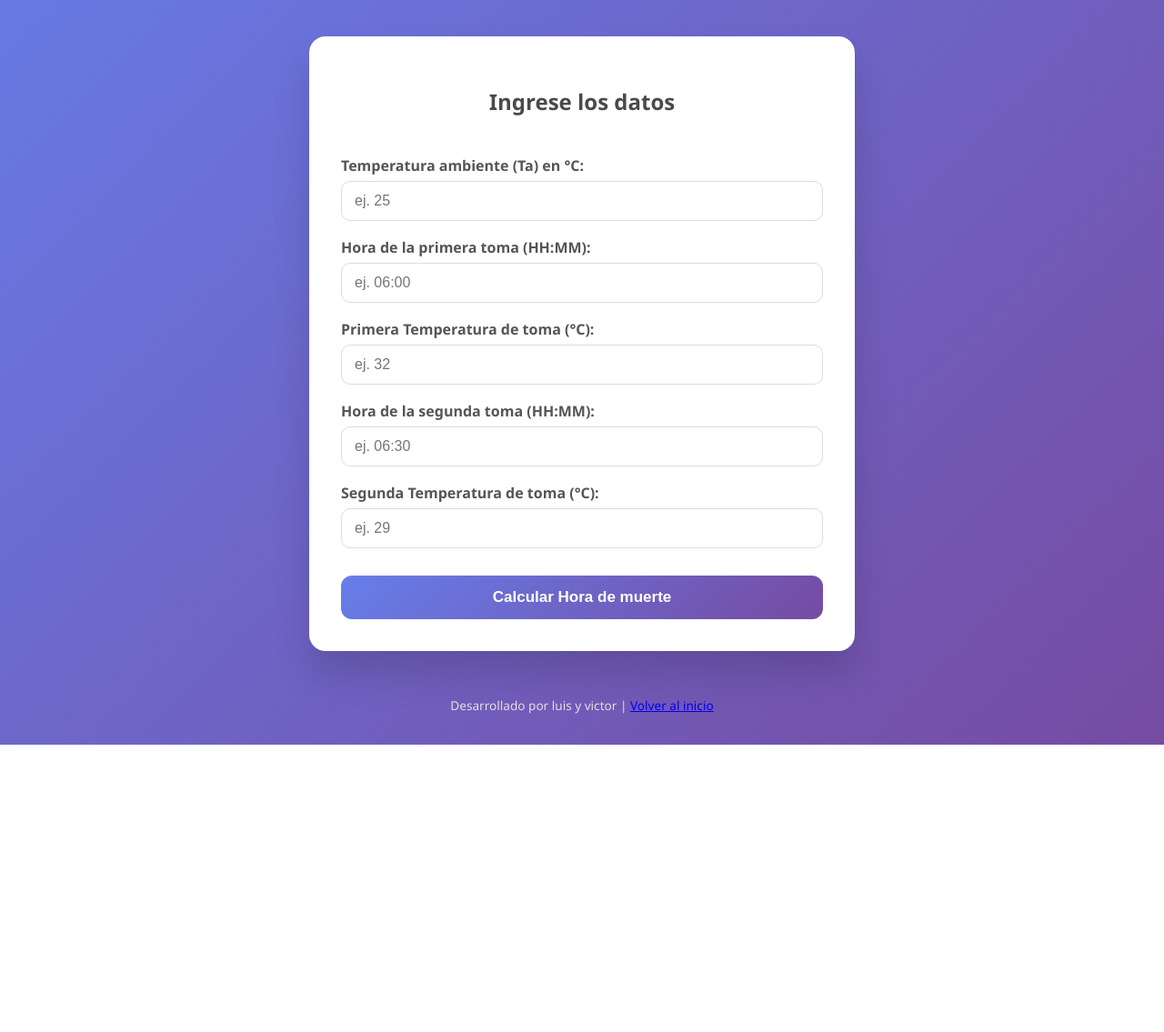
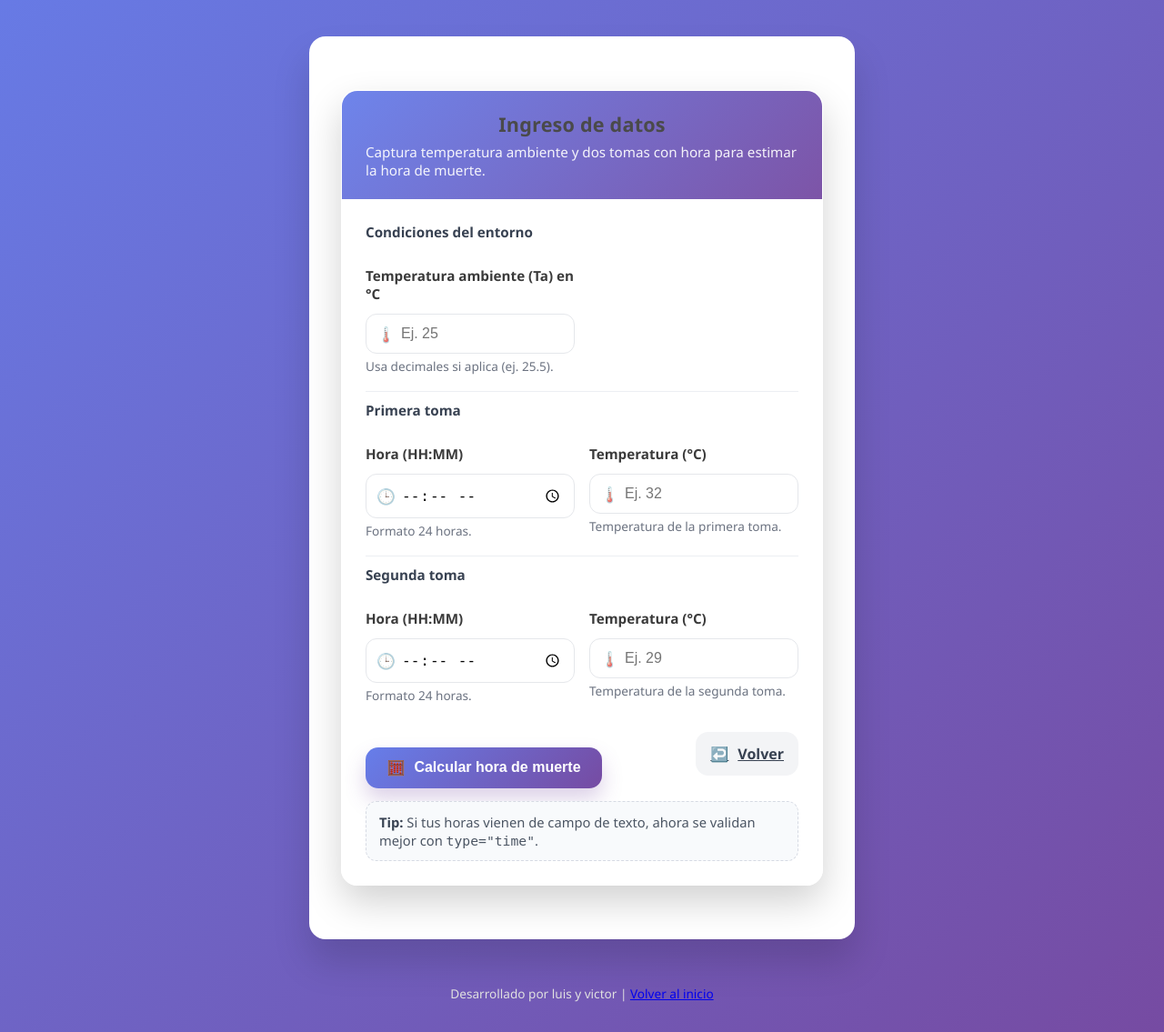
Before and after one commit to frostycello/calculadorforence, a Flask app: page / in a window 1280 px wide. Shown: the part 191-1326 px from the top of the page at 91% size. Before the commit the page ends 1010 px from the top, so only its background shows below. Run offline with Flask 3, Linux system fonts and the light colour scheme.

Commit message:
Update perito.html

```diff
--- a/Perito/templates/perito.html
+++ b/Perito/templates/perito.html
@@ -3,24 +3,272 @@
 {% block title %}Ingreso de Datos{% endblock %}
 
 {% block content %}
-    <h2>Ingrese los datos</h2>
-    <form method="POST">
-        <label for="Ta">Temperatura ambiente (Ta) en °C:</label>
-        <input type="number" step="0.1" id="Ta" name="Ta" required placeholder="ej. 25">
+<style>
+  .card {
+    max-width: 860px;
+    margin: 24px auto;
+    background: rgba(255,255,255,0.92);
+    border: 1px solid rgba(255,255,255,0.35);
+    border-radius: 18px;
+    box-shadow: 0 18px 40px rgba(0,0,0,0.18);
+    overflow: hidden;
+  }
 
-        <label for="hora1">Hora de la primera toma (HH:MM):</label>
-        <input type="text" id="hora1" name="hora1" required placeholder="ej. 06:00">
+  .card-header {
+    padding: 22px 26px;
+    background: linear-gradient(135deg, rgba(102,126,234,0.95), rgba(118,75,162,0.95));
+    color: #fff;
+  }
 
-        <label for="T1">Primera Temperatura de toma (°C):</label>
-        <input type="number" step="0.1" id="T1" name="T1" required placeholder="ej. 32">
+  .card-header h2 {
+    margin: 0;
+    font-size: 1.35rem;
+    letter-spacing: 0.2px;
+  }
 
-        <label for="hora2">Hora de la segunda toma (HH:MM):</label>
-        <input type="text" id="hora2" name="hora2" required placeholder="ej. 06:30">
+  .card-header p {
+    margin: 6px 0 0;
+    opacity: 0.92;
+    font-size: 0.95rem;
+  }
 
-        <label for="T2">Segunda Temperatura de toma (°C):</label>
-        <input type="number" step="0.1" id="T2" name="T2" required placeholder="ej. 29">
+  .card-body {
+    padding: 26px;
+  }
 
-        <button type="submit">Calcular Hora de muerte</button>
+  .grid {
+    display: grid;
+    grid-template-columns: 1fr;
+    gap: 16px;
+  }
+
+  @media (min-width: 740px) {
+    .grid {
+      grid-template-columns: 1fr 1fr;
+    }
+  }
+
+  .field {
+    display: flex;
+    flex-direction: column;
+    gap: 6px;
+  }
+
+  .field label {
+    font-weight: 650;
+    color: #3a3a3a;
+    font-size: 0.95rem;
+  }
+
+  .hint {
+    font-size: 0.85rem;
+    color: #6b7280;
+    margin-top: -2px;
+  }
+
+  .input-wrap {
+    position: relative;
+  }
+
+  .input-wrap .icon {
+    position: absolute;
+    left: 12px;
+    top: 50%;
+    transform: translateY(-50%);
+    opacity: 0.75;
+    font-size: 1.05rem;
+  }
+
+  .field input {
+    width: 100%;
+    padding: 12px 12px 12px 38px;
+    font-size: 16px;
+    border: 1px solid #e5e7eb;
+    border-radius: 12px;
+    background: #fff;
+    transition: border-color 0.2s ease, box-shadow 0.2s ease;
+  }
+
+  .field input:focus {
+    outline: none;
+    border-color: rgba(102,126,234,0.9);
+    box-shadow: 0 0 0 4px rgba(102,126,234,0.18);
+  }
+
+  .divider {
+    margin: 18px 0 10px;
+    height: 1px;
+    background: #eceff3;
+    border: none;
+  }
+
+  .section-title {
+    font-weight: 750;
+    color: #374151;
+    margin: 0 0 10px;
+    font-size: 0.95rem;
+  }
+
+  .actions {
+    display: flex;
+    flex-direction: column;
+    gap: 10px;
+    margin-top: 18px;
+  }
+
+  @media (min-width: 740px) {
+    .actions {
+      flex-direction: row;
+      align-items: center;
+      justify-content: space-between;
+    }
+  }
+
+  .btn {
+    display: inline-flex;
+    align-items: center;
+    justify-content: center;
+    gap: 10px;
+    padding: 13px 16px;
+    border: none;
+    border-radius: 14px;
+    cursor: pointer;
+    font-weight: 750;
+    font-size: 16px;
+    transition: transform 0.18s ease, box-shadow 0.18s ease, opacity 0.18s ease;
+  }
+
+  .btn-primary {
+    color: #fff;
+    background: linear-gradient(135deg, #667eea, #764ba2);
+    box-shadow: 0 12px 22px rgba(118,75,162,0.25);
+    width: 100%;
+  }
+
+  @media (min-width: 740px) {
+    .btn-primary {
+      width: auto;
+      min-width: 260px;
+    }
+  }
+
+  .btn-primary:hover {
+    transform: translateY(-2px);
+    box-shadow: 0 16px 26px rgba(118,75,162,0.30);
+  }
+
+  .btn-secondary {
+    background: #f3f4f6;
+    color: #374151;
+    width: 100%;
+  }
+
+  @media (min-width: 740px) {
+    .btn-secondary {
+      width: auto;
+    }
+  }
+
+  .btn-secondary:hover {
+    opacity: 0.9;
+  }
+
+  .note {
+    margin-top: 14px;
+    background: #f8fafc;
+    border: 1px dashed #d6dae3;
+    padding: 12px 14px;
+    border-radius: 12px;
+    color: #4b5563;
+    font-size: 0.92rem;
+  }
+
+  .note strong {
+    color: #374151;
+  }
+</style>
+
+<div class="card">
+  <div class="card-header">
+    <h2>Ingreso de datos</h2>
+    <p>Captura temperatura ambiente y dos tomas con hora para estimar la hora de muerte.</p>
+  </div>
+
+  <div class="card-body">
+    <form method="POST" autocomplete="off">
+      <p class="section-title">Condiciones del entorno</p>
+      <div class="grid">
+        <div class="field">
+          <label for="Ta">Temperatura ambiente (Ta) en °C</label>
+          <div class="input-wrap">
+            <span class="icon">🌡️</span>
+            <input type="number" step="0.1" id="Ta" name="Ta" required placeholder="Ej. 25">
+          </div>
+          <div class="hint">Usa decimales si aplica (ej. 25.5).</div>
+        </div>
+      </div>
+
+      <hr class="divider">
+
+      <p class="section-title">Primera toma</p>
+      <div class="grid">
+        <div class="field">
+          <label for="hora1">Hora (HH:MM)</label>
+          <div class="input-wrap">
+            <span class="icon">🕒</span>
+            <input type="time" id="hora1" name="hora1" required>
+          </div>
+          <div class="hint">Formato 24 horas.</div>
+        </div>
+
+        <div class="field">
+          <label for="T1">Temperatura (°C)</label>
+          <div class="input-wrap">
+            <span class="icon">🌡️</span>
+            <input type="number" step="0.1" id="T1" name="T1" required placeholder="Ej. 32">
+          </div>
+          <div class="hint">Temperatura de la primera toma.</div>
+        </div>
+      </div>
+
+      <hr class="divider">
+
+      <p class="section-title">Segunda toma</p>
+      <div class="grid">
+        <div class="field">
+          <label for="hora2">Hora (HH:MM)</label>
+          <div class="input-wrap">
+            <span class="icon">🕒</span>
+            <input type="time" id="hora2" name="hora2" required>
+          </div>
+          <div class="hint">Formato 24 horas.</div>
+        </div>
+
+        <div class="field">
+          <label for="T2">Temperatura (°C)</label>
+          <div class="input-wrap">
+            <span class="icon">🌡️</span>
+            <input type="number" step="0.1" id="T2" name="T2" required placeholder="Ej. 29">
+          </div>
+          <div class="hint">Temperatura de la segunda toma.</div>
+        </div>
+      </div>
+
+      <div class="actions">
+        <button class="btn btn-primary" type="submit">
+          <span>🧮</span> Calcular hora de muerte
+        </button>
+
+        <!-- Si tienes ruta para volver, cámbiala aquí -->
+        <a class="btn btn-secondary" href="/">
+          <span>↩️</span> Volver
+        </a>
+      </div>
+
+      <div class="note">
+        <strong>Tip:</strong> Si tus horas vienen de campo de texto, ahora se validan mejor con <code>type="time"</code>.
+      </div>
     </form>
-
+  </div>
+</div>
 {% endblock %}
```
